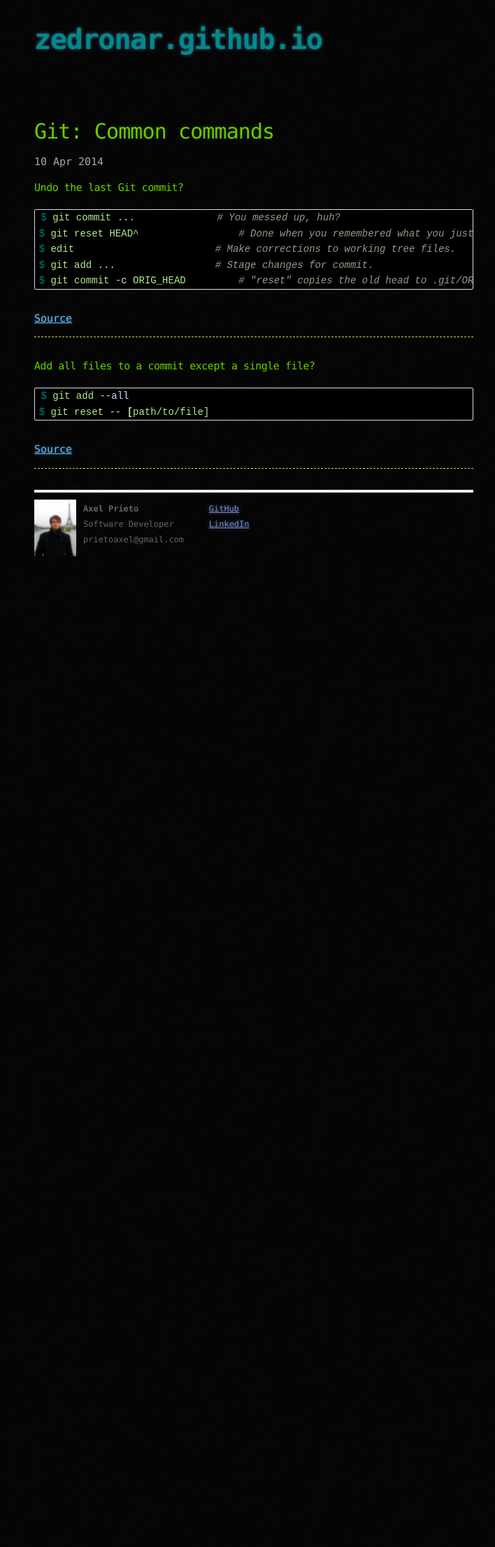
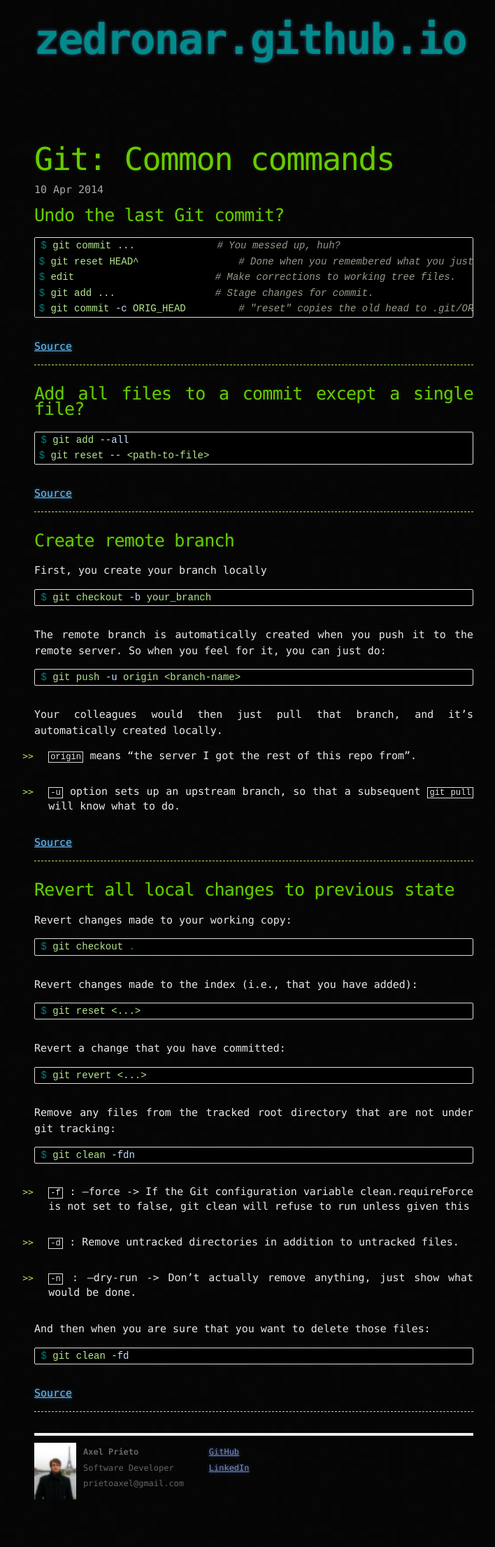
Before and after one commit to 4x3lpri3t0/zedronar.github.io, a Jekyll site: the page built from _posts/2014-04-10-git-common-commands.markdown, in a window 1280 px wide. Shown: the whole page at 70% size, without its empty margins (277-985 px from the left). Built offline with Jekyll 4.4.1, drawn with Linux system fonts in a browser that asks for light colours; Markdown is read by kramdown in place of the engine named in the settings; comment, search, counter and statistics services are not loaded; before the commit the page ends 945 px from its top, so only the background shows below that.

Commit message:
Git common commands updated

````diff
--- a/_posts/2014-04-09-markdown-syntax-quick-reference.markdown
+++ b/_posts/2014-04-09-markdown-syntax-quick-reference.markdown
@@ -50,7 +50,7 @@
 
 # Lists #
 
-Unordered lists use *, + or
+Unordered lists use *, + or -
 
     * This
     * is
--- a/_posts/2014-04-10-git-common-commands.markdown
+++ b/_posts/2014-04-10-git-common-commands.markdown
@@ -22,9 +22,71 @@
 
 ```bash
 $ git add --all
-$ git reset -- [path/to/file]
+$ git reset -- <path-to-file>
 ```
 
 [Source](http://stackoverflow.com/questions/4475457/add-all-files-to-a-commit-except-a-single-file)
 
 ---
+
+### Create remote branch ###
+
+First, you create your branch locally
+
+```bash
+$ git checkout -b your_branch
+```
+
+The remote branch is automatically created when you push it to the remote server. So when you feel for it, you can just do:
+
+```bash
+$ git push -u origin <branch-name>
+```
+
+Your colleagues would then just pull that branch, and it's automatically created locally.
+
+* `origin` means "the server I got the rest of this repo from".
+* `-u` option sets up an upstream branch, so that a subsequent `git pull` will know what to do.
+
+[Source](http://stackoverflow.com/questions/1519006/git-how-to-create-remote-branch)
+
+---
+
+### Revert all local changes to previous state ###
+
+Revert changes made to your working copy:
+
+```bash
+$ git checkout .
+```
+
+Revert changes made to the index (i.e., that you have added):
+
+```bash
+$ git reset <...>
+```
+
+Revert a change that you have committed:
+
+```bash
+$ git revert <...>
+```
+Remove any files from the tracked root directory that are not under git tracking:
+
+```bash
+$ git clean -fdn
+```
+
+* `-f` : --force -> If the Git configuration variable clean.requireForce is not set to false, git clean will refuse to run unless given this
+* `-d` : Remove untracked directories in addition to untracked files.
+* `-n` : --dry-run -> Don’t actually remove anything, just show what would be done.
+
+And then when you are sure that you want to delete those files:
+
+```bash
+$ git clean -fd
+```
+
+[Source](http://stackoverflow.com/questions/1146973/how-do-i-revert-all-local-changes-in-a-git-managed-project-to-previous-state)
+
+---
--- a/css/main.css
+++ b/css/main.css
@@ -486,8 +486,9 @@
 
 /* CUSTOM AXEL */
 
-h1 { font-size: 40px; }
-h2 { font-size: 30px; }
+h1 { font-size: 60px; }
+h2 { font-size: 45px; }
+h3 { font-size: 25px; }
 .highlight .kd { color: #05D; } /* Keyword.Declaration */
 .p { color: #999; }
 pre { color: #B5E88F; }
````
